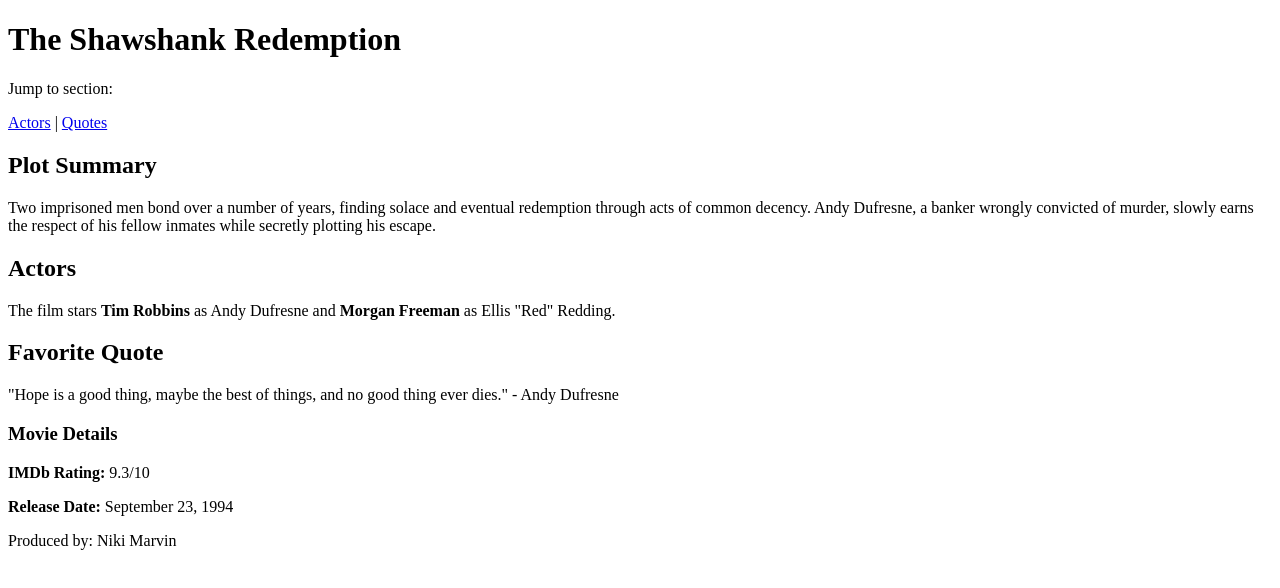
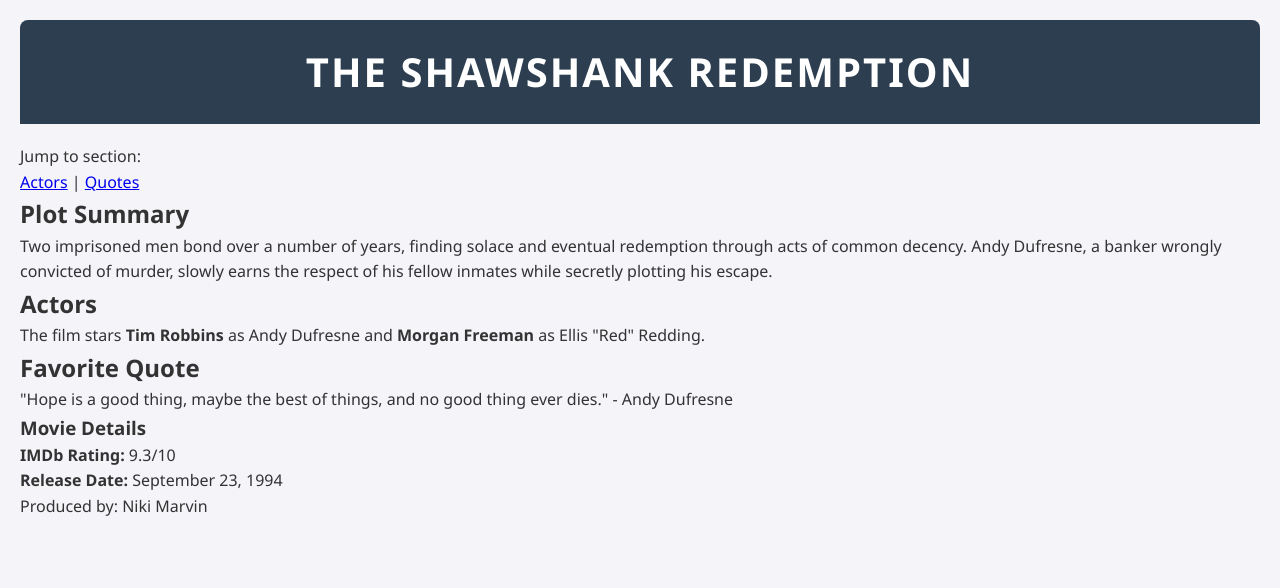
Before and after one commit to acciojob/semantic-imdb-ARAVINTH0022, a website: page main.html in a window 1280 px wide. Drawn offline with Linux system fonts and the light colour scheme.

Commit message:
created a submission

```diff
--- a/styles.css
+++ b/styles.css
@@ -1,2 +1,34 @@
+/* General Reset */
+* {
+    margin: 0;
+    padding: 0;
+    box-sizing: border-box;
+    font-family: 'Segoe UI', Tahoma, Geneva, Verdana, sans-serif;
+}
 
+body {
+    background-color: #f4f4f9;
+    color: #333;
+    line-height: 1.6;
+    padding: 20px;
+}
+
+/* Header Styling */
+header {
+    background-color: #2c3e50;
+    color: #fff;
+    padding: 20px;
+    text-align: center;
+    border-radius: 8px 8px 0 0;
+    margin-bottom: 20px;
+}
+
+header h1 {
+    font-size: 2.5rem;
+    text-transform: uppercase;
+    letter-spacing: 2px;
+}
+
+/* Navigation Styling */
+nav {
 /* Your CSS Code here. */
```
